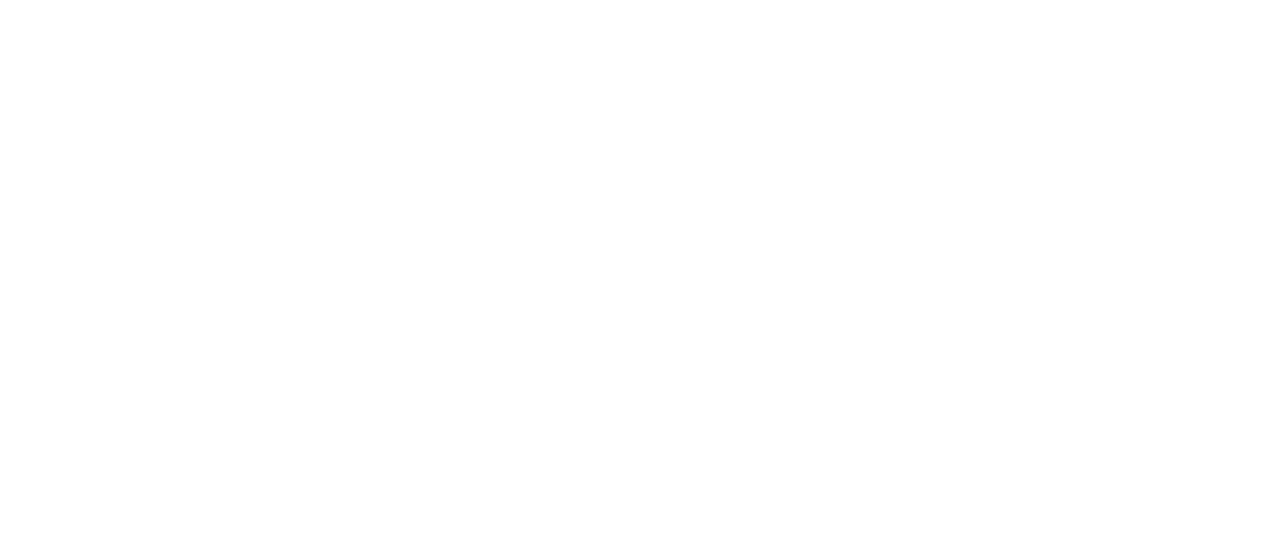
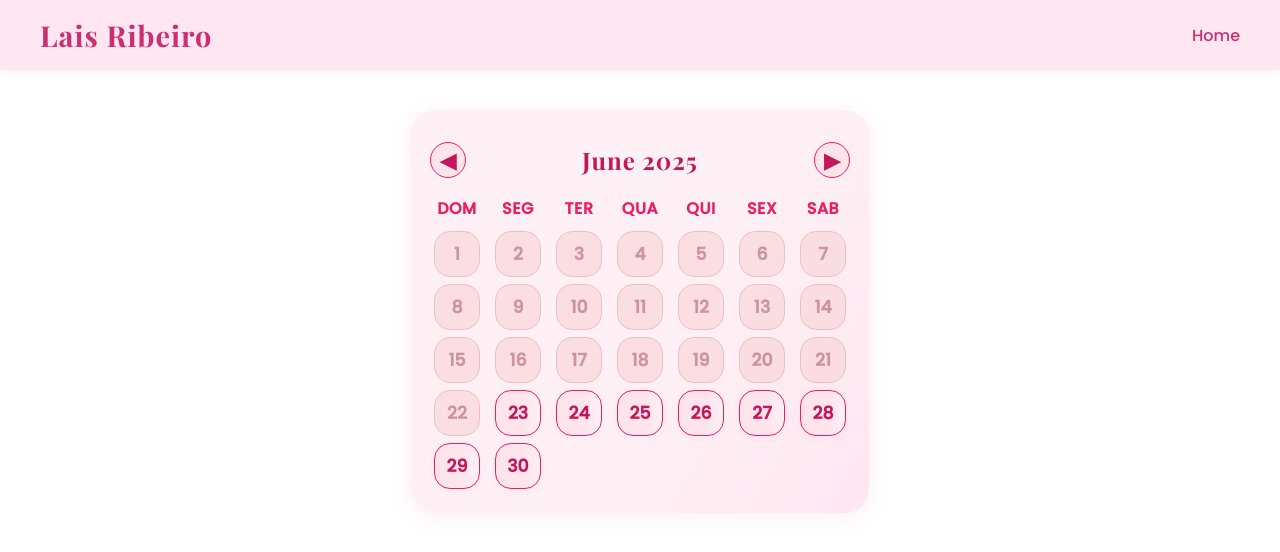
Before and after one commit to BrunoToniatti/lais, an Angular app: page /calendar in a window 1280 px wide. Before the commit this address led to /. Shown: the top 552 px of the page. Built offline with nearby package versions, Linux system fonts and the light colour scheme.

Commit message:
Primeiros passos adicionandoi calendário

```diff
--- a/src/app/app.routes.ts
+++ b/src/app/app.routes.ts
@@ -1,9 +1,15 @@
 import { Routes } from '@angular/router';
 import { FirstPageComponent } from './first-page/first-page.component';
+import path from 'path';
+import { CalendarPageComponent } from './calendar-page/calendar-page.component';
 
 export const routes: Routes = [
   {
     path: '',
     component: FirstPageComponent,
+  },
+  {
+    path: 'calendar',
+    component: CalendarPageComponent
   }
 ];
--- /dev/null
+++ b/src/app/calendar-page/calendar-page.component.html
@@ -0,0 +1,26 @@
+<app-header></app-header>
+<div class="calendar-container">
+  <div class="calendar-header">
+    <button (click)="prevMonth()">◀</button>
+    <h2>{{ currentMonth | titlecase }}</h2>
+    <button (click)="nextMonth()">▶</button>
+  </div>
+
+  <div class="calendar-grid">
+    <div class="weekday" *ngFor="let day of ['Dom', 'Seg', 'Ter', 'Qua', 'Qui', 'Sex', 'Sab']">
+      {{ day }}
+    </div>
+
+    <ng-container *ngFor="let week of weeks">
+      <div
+        class="day-cell"
+        *ngFor="let date of week"
+        [class.empty]="!date"
+        [class.disabled]="date && isPast(date)"
+        (click)="date && !isPast(date) && selectDate(date)"
+      >
+        {{ date?.getDate() }}
+      </div>
+    </ng-container>
+  </div>
+</div>
--- /dev/null
+++ b/src/app/calendar-page/calendar-page.component.scss
@@ -0,0 +1,130 @@
+.calendar-container {
+  max-width: 420px;
+  margin: 2.5rem auto 0 auto;
+  text-align: center;
+  background: linear-gradient(120deg, #fff0f5 60%, #ffe6f0 100%);
+  border-radius: 1.5rem;
+  box-shadow: 0 4px 24px rgba(204, 46, 115, 0.08);
+  padding: 2rem 1.2rem 1.5rem 1.2rem;
+}
+
+.calendar-header {
+  display: flex;
+  justify-content: space-between;
+  align-items: center;
+  margin-bottom: 18px;
+
+  h2 {
+    margin: 0;
+    text-transform: capitalize;
+    font-family: 'Playfair Display', serif;
+    font-size: 1.5rem;
+    color: #c2185b;
+    letter-spacing: 1px;
+    font-weight: 700;
+  }
+
+  button {
+    background: #ffe4ec;
+    border: 1.5px solid #e91e63;
+    color: #c2185b;
+    font-size: 1.3rem;
+    border-radius: 50%;
+    width: 36px;
+    height: 36px;
+    cursor: pointer;
+    transition: background 0.2s, color 0.2s, border 0.2s;
+    font-family: 'Poppins', sans-serif;
+    font-weight: 600;
+    &:hover {
+      background: #e91e63;
+      color: #fff;
+      border: 1.5px solid #e91e63;
+    }
+  }
+}
+
+.calendar-grid {
+  display: grid;
+  grid-template-columns: repeat(7, 1fr);
+  gap: 7px;
+  margin-top: 0.5rem;
+}
+
+.weekday {
+  font-weight: 600;
+  text-transform: uppercase;
+  color: #e91e63;
+  font-family: 'Poppins', sans-serif;
+  font-size: 1rem;
+  letter-spacing: 0.5px;
+  margin-bottom: 0.2rem;
+}
+
+.day-cell {
+  height: 44px;
+  width: 44px;
+  line-height: 44px;
+  border: none;
+  cursor: pointer;
+  border-radius: 1rem;
+  background: linear-gradient(90deg, #ffe4ec 60%, #fff0f5 100%);
+  color: #c2185b;
+  font-family: 'Poppins', sans-serif;
+  font-size: 1.08rem;
+  font-weight: 600;
+  box-shadow: 0 2px 8px rgba(204, 46, 115, 0.04);
+  transition: background 0.2s, color 0.2s, box-shadow 0.2s;
+  margin: 0 auto;
+  position: relative;
+  outline: none;
+  border: 1.5px solid #e91e63;
+  &:hover, &:focus {
+    background: #e91e63;
+    color: #fff;
+    box-shadow: 0 4px 18px rgba(204, 46, 115, 0.13);
+  }
+  &.disabled {
+    background: #f8d7da;
+    color: #b76e79;
+    border: 1.5px solid #e0aeb5;
+    cursor: not-allowed;
+    opacity: 0.7;
+    box-shadow: none;
+  }
+  &.empty {
+    background: transparent;
+    border: none;
+    cursor: default;
+    box-shadow: none;
+  }
+}
+
+@media (max-width: 700px) {
+  .calendar-container {
+    max-width: 98vw;
+    padding: 1.2rem 0.2rem 1rem 0.2rem;
+  }
+  .calendar-header h2 {
+    font-size: 1.1rem;
+  }
+  .calendar-header button {
+    width: 30px;
+    height: 30px;
+    font-size: 1.1rem;
+  }
+  .calendar-grid {
+    gap: 3px;
+  }
+  .weekday {
+    font-size: 0.85rem;
+  }
+  .day-cell {
+    height: 32px;
+    width: 32px;
+    line-height: 32px;
+    font-size: 0.97rem;
+    border-radius: 0.7rem;
+    padding: 0;
+  }
+}
--- /dev/null
+++ b/src/app/calendar-page/calendar-page.component.ts
@@ -0,0 +1,82 @@
+import { CommonModule } from '@angular/common';
+import { Component } from '@angular/core';
+import { Router } from '@angular/router';
+import { HeaderComponent } from "../first-page/components/header/header.component";
+
+
+@Component({
+  selector: 'app-calendar-page',
+  standalone: true,
+  imports: [
+    CommonModule,
+    HeaderComponent
+],
+  templateUrl: './calendar-page.component.html',
+  styleUrl: './calendar-page.component.scss'
+})
+export class CalendarPageComponent {
+   currentDate = new Date();
+  weeks: (Date | null)[][] = [];
+
+  constructor(private router: Router) {
+    this.generateCalendar();
+  }
+
+  get currentMonth(): string {
+    return this.currentDate.toLocaleString('default', { month: 'long', year: 'numeric' });
+  }
+
+  prevMonth() {
+    this.currentDate.setMonth(this.currentDate.getMonth() - 1);
+    this.generateCalendar();
+  }
+
+  nextMonth() {
+    this.currentDate.setMonth(this.currentDate.getMonth() + 1);
+    this.generateCalendar();
+  }
+
+  generateCalendar() {
+    const firstDay = new Date(this.currentDate.getFullYear(), this.currentDate.getMonth(), 1);
+    const lastDay = new Date(this.currentDate.getFullYear(), this.currentDate.getMonth() + 1, 0);
+    const startDay = firstDay.getDay();
+    const today = new Date();
+
+    this.weeks = [];
+    let currentWeek: (Date | null)[] = [];
+
+    // Preencher dias antes do primeiro dia do mês
+    for (let i = 0; i < startDay; i++) {
+      currentWeek.push(null);
+    }
+
+    // Preencher dias do mês
+    for (let d = 1; d <= lastDay.getDate(); d++) {
+      const date = new Date(this.currentDate.getFullYear(), this.currentDate.getMonth(), d);
+      currentWeek.push(date);
+
+      if (currentWeek.length === 7) {
+        this.weeks.push(currentWeek);
+        currentWeek = [];
+      }
+    }
+
+    if (currentWeek.length > 0) {
+      while (currentWeek.length < 7) currentWeek.push(null);
+      this.weeks.push(currentWeek);
+    }
+  }
+
+  isPast(date: Date): boolean {
+    const now = new Date();
+    now.setHours(0, 0, 0, 0);
+    return date < now;
+  }
+
+  selectDate(date: Date) {
+    if (!this.isPast(date)) {
+      const formatted = date.toISOString().split('T')[0];
+      this.router.navigate(['/agendar', formatted]);
+    }
+  }
+}
--- a/src/app/first-page/components/cilios/components/aplication/aplication.component.html
+++ b/src/app/first-page/components/cilios/components/aplication/aplication.component.html
@@ -7,7 +7,7 @@
       <img [src]="tipo.img" [alt]="tipo.nome" />
       <h3>{{ tipo.nome }}</h3>
       <p class="valor">R$ 120,00</p>
-      <a class="agendar-btn" [href]="getWhatsappLink(tipo.nome)" target="_blank">
+      <a class="agendar-btn" (click)="agendar()" target="_blank">
         Agendar
       </a>
     </div>
--- a/src/app/first-page/components/cilios/components/aplication/aplication.component.scss
+++ b/src/app/first-page/components/cilios/components/aplication/aplication.component.scss
@@ -72,6 +72,7 @@
       font-family: 'Poppins', sans-serif;
       border: 1.5px solid #e91e63;
       transition: background 0.3s, color 0.3s, border 0.3s;
+      cursor: pointer;
 
       &:hover {
         background-color: #e91e63;
@@ -83,12 +84,15 @@
 
   @media (max-width: 900px) {
     padding: 2.5rem 0.5rem;
+
     .aplicacao-grid {
       gap: 1.2rem;
     }
+
     .aplicacao-card img {
       height: 170px;
     }
+
     h2 {
       font-size: 1.7rem;
     }
@@ -96,38 +100,46 @@
 
   @media (max-width: 600px) {
     padding: 1.5rem 0.2rem;
+
     .aplicacao-grid {
       grid-template-columns: 1fr;
       gap: 0.7rem;
     }
+
     .aplicacao-card {
       max-width: 250px;
       width: 100%;
       margin: 0 auto;
       border-radius: 0.8rem;
-      box-shadow: 0 4px 12px rgba(0,0,0,0.07);
+      box-shadow: 0 4px 12px rgba(0, 0, 0, 0.07);
+
       img {
         height: 150px;
         border-top-left-radius: 0.8rem;
         border-top-right-radius: 0.8rem;
       }
+
       h3 {
         font-size: 1rem;
         margin: 0.7rem 0 0.3rem;
       }
+
       .valor {
         font-size: 0.97rem;
         margin-bottom: 0.7rem;
       }
+
       .agendar-btn {
         font-size: 0.97rem;
         padding: 0.4rem 1rem;
         margin-bottom: 0.7rem;
       }
     }
+
     h2 {
       font-size: 1.2rem;
     }
+
     .subtext {
       font-size: 0.97rem;
     }
--- a/src/app/first-page/components/cilios/components/aplication/aplication.component.ts
+++ b/src/app/first-page/components/cilios/components/aplication/aplication.component.ts
@@ -1,5 +1,6 @@
 import { CommonModule } from '@angular/common';
 import { Component } from '@angular/core';
+import { Router } from '@angular/router';
 
 @Component({
   selector: 'app-aplication',
@@ -11,6 +12,8 @@
   styleUrl: './aplication.component.scss'
 })
 export class AplicationComponent {
+  constructor(private router: Router) { }
+
   aplicacoes = [
     { nome: 'Volume Brasileiro', img: 'assets/cilios/brasileiro.png' },
     { nome: 'Volume Inglês', img: 'assets/cilios/ingles.jpg' },
@@ -19,6 +22,10 @@
     { nome: 'Estilo Fox Eyes', img: 'assets/cilios/fox.png' },
     { nome: 'Estilo Fio a Fio', img: 'assets/cilios/fioafio.png' }
   ];
+
+  agendar() {
+     this.router.navigate(['/calendar']);
+  }
   whatsappNumber = '5511961006415'; // insere o número da Lais aqui (com DDD, sem +)
 
   getWhatsappLink(estilo: string): string {
--- a/src/app/first-page/components/header/header.component.html
+++ b/src/app/first-page/components/header/header.component.html
@@ -7,6 +7,7 @@
     <div class="hamburger" (click)="toggleMenu()">☰</div>
 
     <nav class="menu" [class.active]="menuAtivo">
+      @if(where === 'first-page') {
         <ul>
           <li><a href="#" (click)="scrollToSection($event, 'sobre-mim')">Sobre Mim</a></li>
           <li
@@ -37,6 +38,11 @@
           <!-- <li><a href="#">Feedbacks</a></li> -->
           <!-- <li><a href="#">Contatos</a></li> -->
         </ul>
+      }@else{
+        <ul>
+          <li><a href="#"  (click)="home()">Home</a></li>
+        </ul>
+      }
     </nav>
   </div>
 
--- a/src/app/first-page/components/header/header.component.scss
+++ b/src/app/first-page/components/header/header.component.scss
@@ -23,6 +23,7 @@
       font-weight: 700;
       font-family: 'Playfair Display', serif;
       letter-spacing: 1px;
+      cursor: pointer;
     }
 
     span {
--- a/src/app/first-page/components/header/header.component.ts
+++ b/src/app/first-page/components/header/header.component.ts
@@ -1,5 +1,5 @@
 import { CommonModule } from '@angular/common';
-import { Component, HostListener } from '@angular/core';
+import { Component, HostListener, Input } from '@angular/core';
 
 @Component({
   selector: 'app-header',
@@ -11,9 +11,19 @@
   styleUrls: ['./header.component.scss']
 })
 export class HeaderComponent {
+
+  @Input() where: string = '';
+
   menuAtivo = false;
   submenuAtivo = false;
   isDesktop = true;
+
+  // Método para redirecionar para a página inicial
+  home() {
+    if (typeof window !== 'undefined') {
+      window.location.href = '/';
+    }
+  }
 
   toggleMenu() {
     this.menuAtivo = !this.menuAtivo;
--- a/src/app/first-page/first-page.component.html
+++ b/src/app/first-page/first-page.component.html
@@ -1,4 +1,4 @@
-<app-header></app-header>
+<app-header [where]="'first-page'"></app-header>
 <app-carousel></app-carousel>
 <app-about></app-about>
 <!-- Sessão para os cilios -->
```
Also changed, not shown: 1 other file (tests, documents, lock files or other folders). Lines whose indentation alone changed are shown as unchanged.
